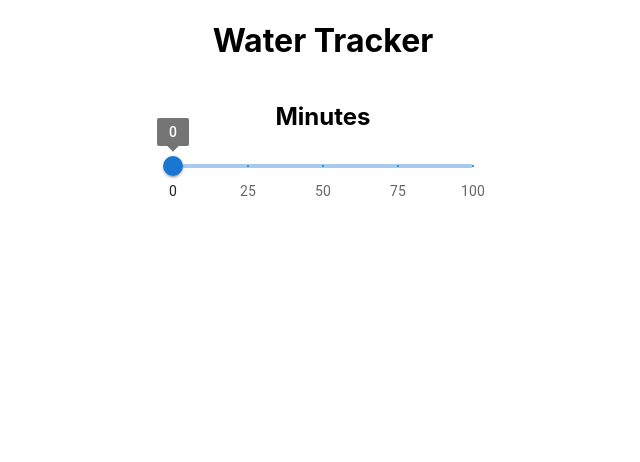
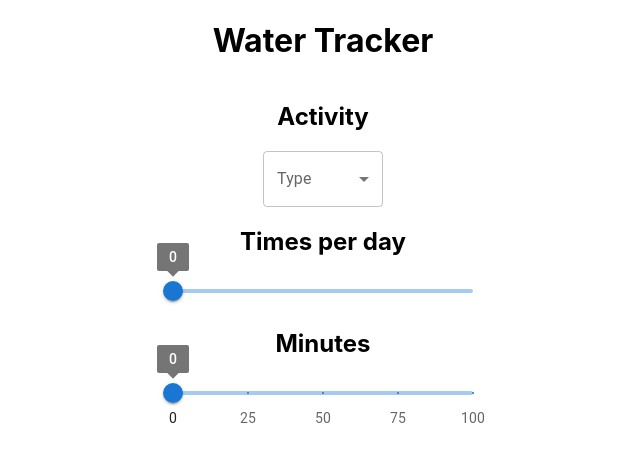
Before and after one commit to dwaynek24/water-tracker, a React (Create React App) app: page / in a window 1280 px wide. Shown: the top 462 px of the page, without its empty margins (317-957 px from the left). Built offline with nearby package versions, Linux system fonts and the light colour scheme.

Commit message:
user component

```diff
--- a/src/components/InputForm.js
+++ b/src/components/InputForm.js
@@ -1,7 +1,35 @@
 import React from 'react';
 import Box from '@mui/material/Box';
 import Slider from '@mui/material/Slider';
+import InputLabel from '@mui/material/InputLabel';
+import MenuItem from '@mui/material/MenuItem';
+import FormControl from '@mui/material/FormControl';
+import Select from '@mui/material/Select';
+import { useState } from 'react';
 
+const markss = [
+    {
+        value: 0,
+        label: '0',
+      },
+      {
+        value: 1,
+        label: '1',
+      },
+      {
+        value: 2,
+        label: '2',
+      },
+      {
+        value: 3,
+        label: '3 ',
+      },
+      {
+        value: 4,
+        label: '4',
+      },
+
+];
 
 const marks = [
   {
@@ -27,23 +55,64 @@ const marks = [
 ];
 
 function valuetext(value) {
-  return `${value}°C`;
+  return `${value}`;
 }
+function valuetext2(value2) {
+    return `${value2}`;
+  }
 function InputForm(props) {
+    const [type, setType] =useState('');
+
+    const handleChange = (event) => {
+      setType(event.target.value);
+    };
     return (
-        <div className = 'inputForm'>
-            <h2 className = 'inputForm' > Minutes</h2>
+        <main className = 'inputForm'>
+            <h2 className = 'inputForm'> Activity</h2>
+            <div>
+            <Box sx={{ minWidth: 120 }}>
+      <FormControl fullWidth>
+        <InputLabel id="demo-simple-select-label">Type</InputLabel>
+        <Select
+          labelId="demo-simple-select-label"
+          id="demo-simple-select"
+          value={type}
+          label="Type"
+          onChange={handleChange}
+        >
+          <MenuItem value={1}>Shower</MenuItem>
+          <MenuItem value={1}>Bath</MenuItem>
+          <MenuItem value={1}>At Home Car Wash</MenuItem>
+        </Select>
+      </FormControl>
+    </Box>
+            </div >
+            <div>
+            <h2>Times per day</h2>
+            <Box sx={{ width: 300 }}>
+      <Slider
+        aria-label="Always visible"
+        defaultValue={0}
+        getAriaValueText={valuetext2}
+        step={1}
+        markss={markss}
+        valueLabelDisplay="on"
+      />
+    </Box>
+    </div >
+
+            <h2 className = 'inputForm'> Minutes</h2>
             <Box sx={{ width: 300 }}>
       <Slider
         aria-label="Always visible"
         defaultValue={0}
         getAriaValueText={valuetext}
-        step={10}
+        step={1}
         marks={marks}
         valueLabelDisplay="on"
       />
     </Box>
-        </div>
+        </main>
     );
 }
 
```
